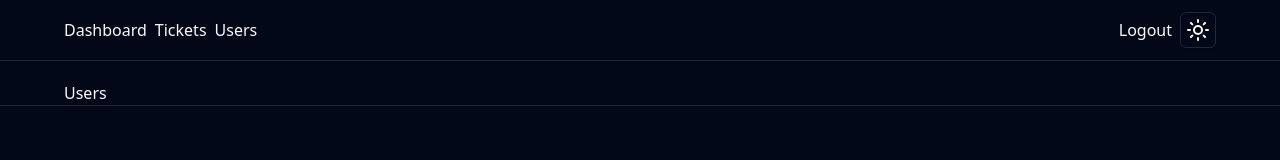
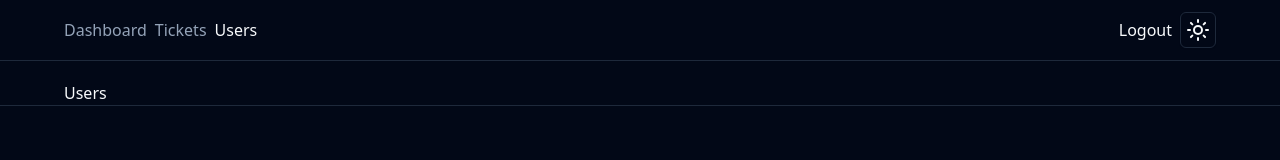
Before and after one commit to missfangfang/TixItUp, a Next.js app: page /users in a window 1280 px wide. Shown: the top 160 px of the page. Built offline with nearby package versions, Linux system fonts and the light colour scheme.

Commit message:
[feat] Initialize nav bar and styling

```diff
--- a/app/globals.css
+++ b/app/globals.css
@@ -67,3 +67,9 @@
     @apply bg-background text-foreground;
   }
 }
+
+@layer components {
+  .navbar-link {
+    @apply font-medium text-muted-foreground transition-colors hover:text-primary
+  }
+}
--- a/components/MainNav.tsx
+++ b/components/MainNav.tsx
@@ -1,14 +1,11 @@
 import Link from 'next/link';
 import ToggleMode from '@/components/ToggleMode';
+import MainNavLinks from '@/components/MainNavLinks';
 
 const MainNav = () => {
   return (
     <div className="flex justify-between">
-      <div className="flex items-center gap-2">
-        <Link href="/">Dashboard</Link>
-        <Link href="/tickets">Tickets</Link>
-        <Link href="/users">Users</Link>
-      </div>
+      <MainNavLinks />
       <div className="flex items-center gap-2">
         <Link href="/">Logout</Link>
         <ToggleMode />
--- /dev/null
+++ b/components/MainNavLinks.tsx
@@ -0,0 +1,34 @@
+'use client';
+
+import Link from 'next/link';
+import { usePathname } from 'next/navigation';
+
+const MainNavLinks = () => {
+  const links = [
+    { label: 'Dashboard', href: '/' },
+    { label: 'Tickets', href: '/tickets' },
+    { label: 'Users', href: '/users' },
+  ];
+
+  const currentPath = usePathname();
+  console.log(currentPath);
+
+  return (
+    <div className="flex items-center gap-2">
+      {links.map((link) => (
+        <Link
+          href={link.href}
+          className={`navbar-link ${
+            currentPath === link.href &&
+            'cursor-default text-primary hover:text-primary/70'
+          }`}
+          key={link.label}
+        >
+          {link.label}
+        </Link>
+      ))}
+    </div>
+  );
+};
+
+export default MainNavLinks;
```
